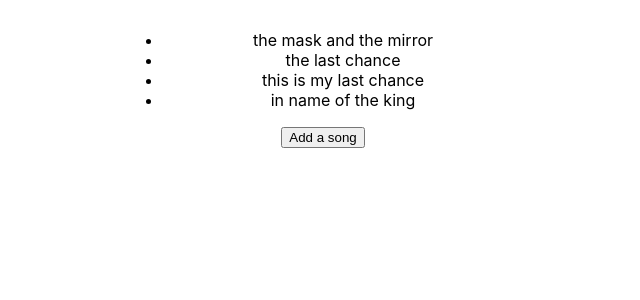
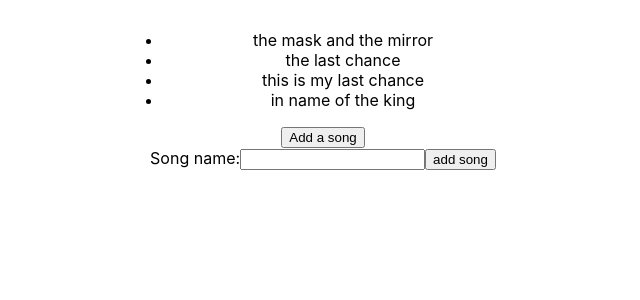
Before and after one commit to PilatusBRX/react-context-hooks, a React (Create React App) app: page / in a window 1280 px wide. Shown: the top 300 px of the page, without its empty margins (317-957 px from the left). Built offline with nearby package versions, Linux system fonts and the light colour scheme.

Commit message:
lesson-8 useState with Forms

```diff
--- /dev/null
+++ b/src/components/NewSong.js
@@ -0,0 +1,26 @@
+import React, { useState } from 'react';
+
+const NewSong = ({ addSong }) => {
+  const [title, setTitle] = useState('');
+
+  const handleSubmit = e => {
+    e.preventDefault();
+    addSong(title);
+    setTitle('');
+  };
+
+  return (
+    <form onSubmit={handleSubmit}>
+      <label>Song name:</label>
+      <input
+        type='text'
+        required
+        value={title}
+        onChange={e => setTitle(e.target.value)}
+      />
+      <input type='submit' value='add song' />
+    </form>
+  );
+};
+
+export default NewSong;
--- a/src/components/SongList.js
+++ b/src/components/SongList.js
@@ -1,5 +1,6 @@
 import React, { useState } from 'react';
 import uuid from 'uuid/v4';
+import NewSong from './NewSong';
 
 const SongList = () => {
   const [songs, setSongs] = useState([
@@ -9,8 +10,8 @@
     { title: 'in name of the king', id: uuid() }
   ]);
 
-  const addSong = () => {
-    setSongs([...songs, { title: 'new song', id: uuid() }]);
+  const addSong = title => {
+    setSongs([...songs, { title, id: uuid() }]);
   };
 
   return (
@@ -23,6 +24,7 @@
         </ul>
         <button onClick={addSong}>Add a song</button>
       </div>
+      <NewSong addSong={addSong} />
     </div>
   );
 };
```
